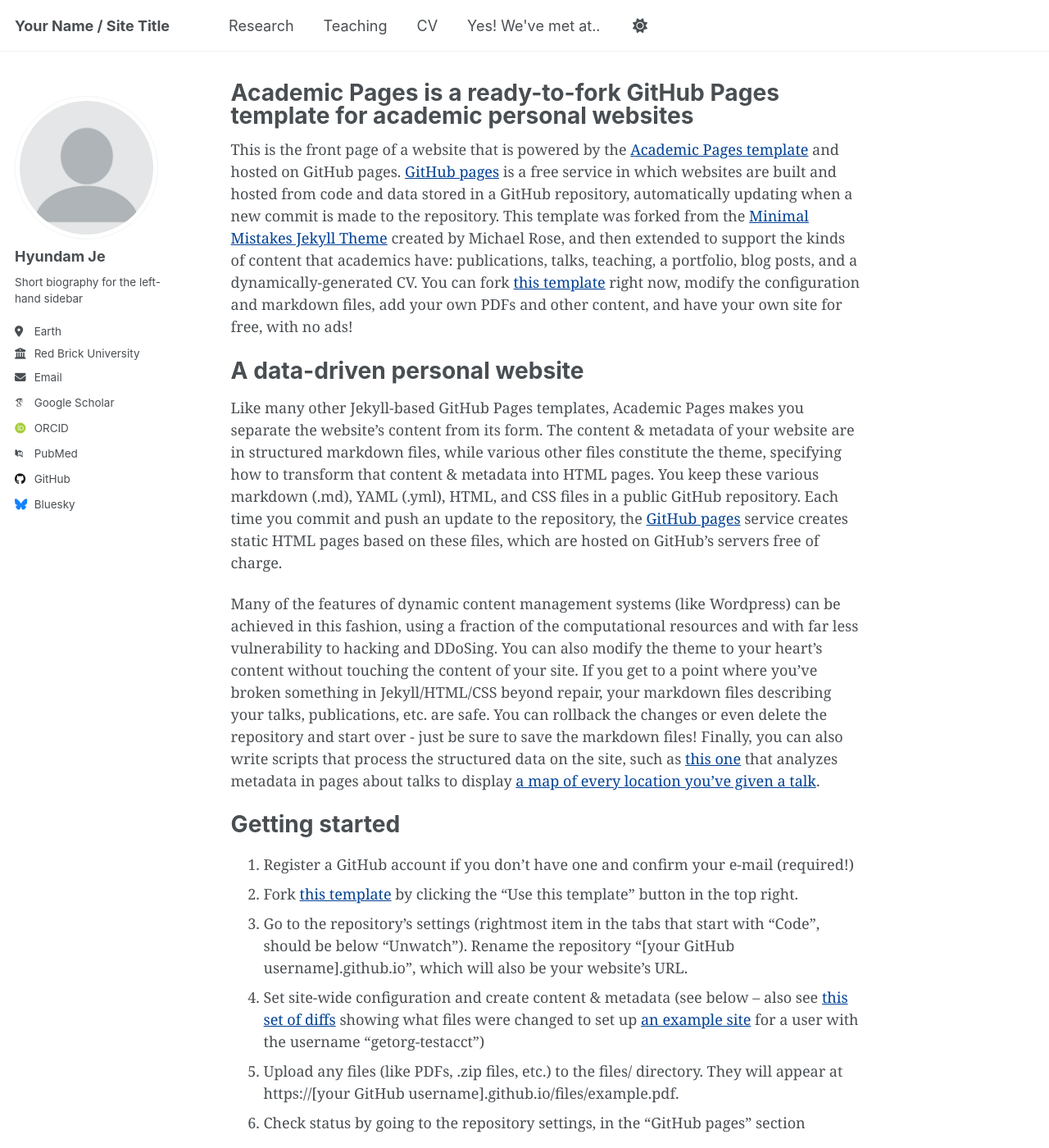
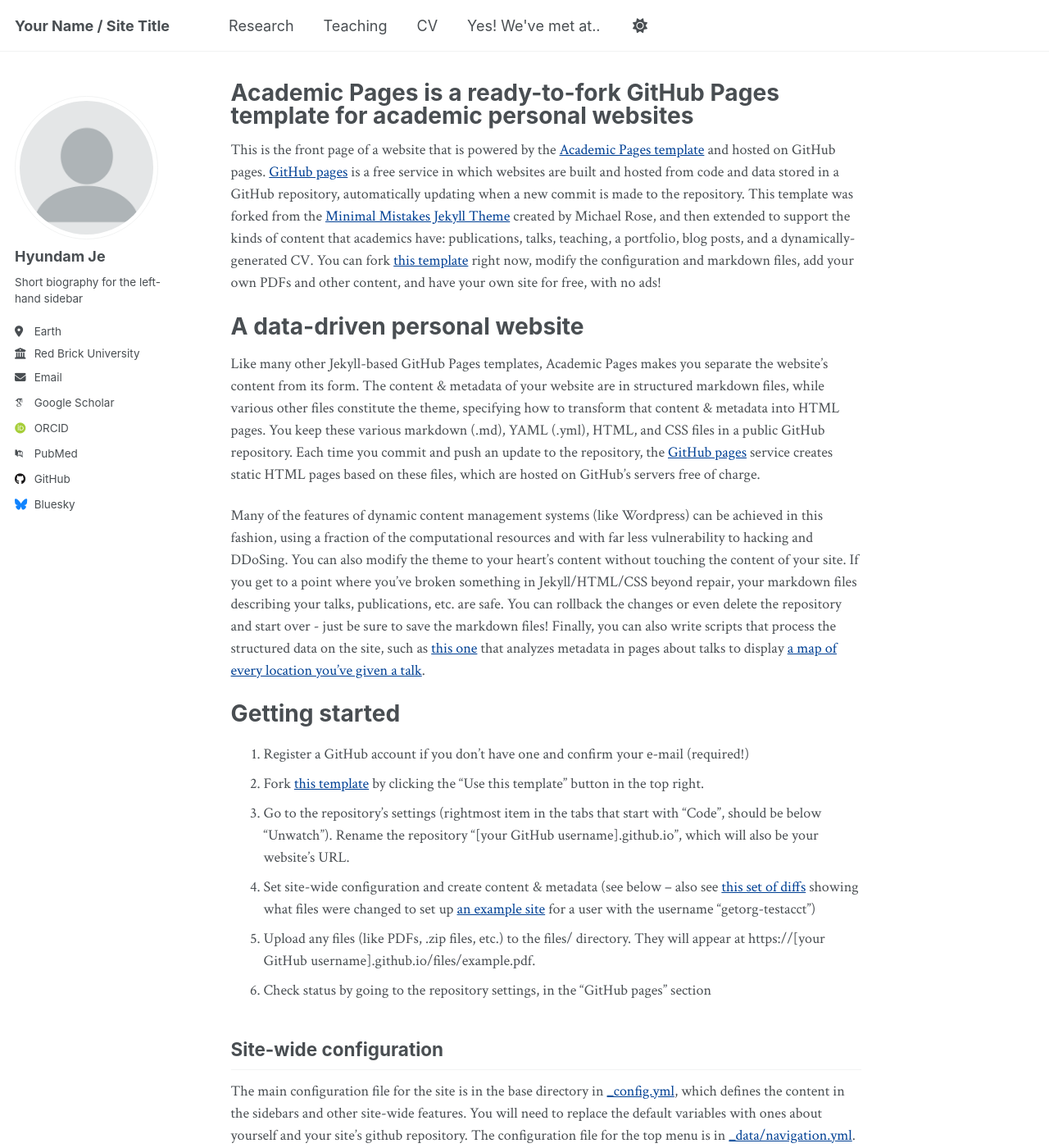
Before and after one commit to hyundamje/hyundamje.github.io, a Jekyll site: the page built from _pages/about.md, in a window 1280 px wide and 1400 px high. Shown: the whole window at 82% size. Built offline with Jekyll 4.4.1, drawn with Linux system fonts in a browser that asks for light colours; some web fonts are replaced.

Commit message:
Update _base.scss

```diff
--- a/_sass/layout/_base.scss
+++ b/_sass/layout/_base.scss
@@ -15,7 +15,7 @@
   margin: 0;
   padding: $masthead-height 0 0;
   padding-bottom: 9em;
-  font-family: Georgia, serif;
+  font-family: 'Crimson Text', serif;
   line-height: 1.5;
 
   &.overflow--hidden {
```
